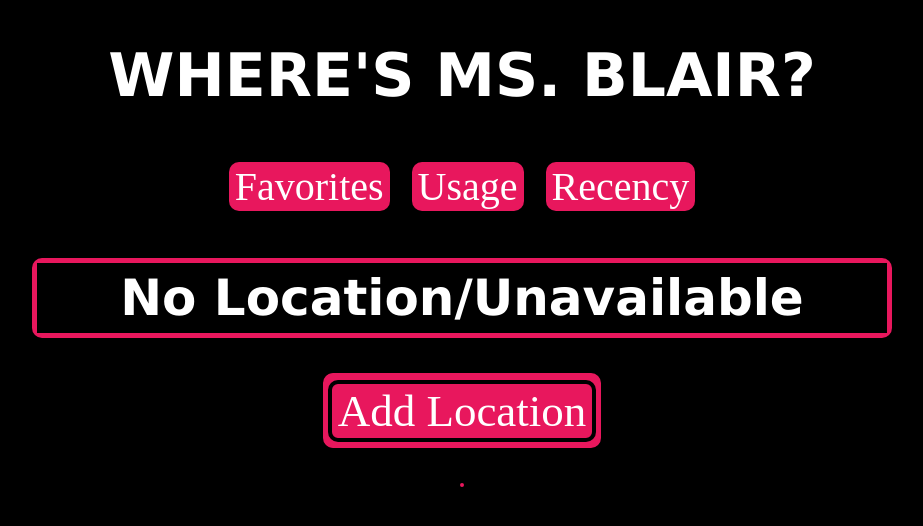
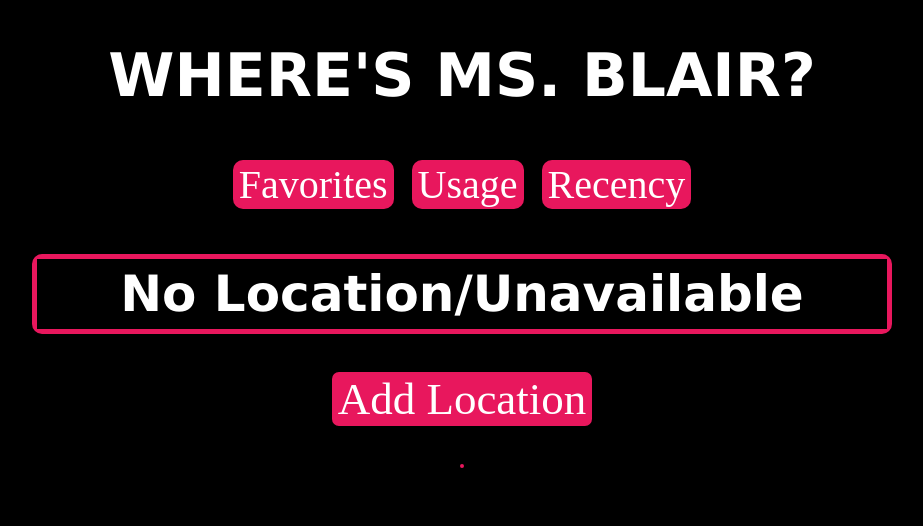
Before and after one commit to talonTech1/talon-tracker, a Flask app: page / in a window 1280 px wide. Shown: the top 526 px of the page, without its empty margins (178-1101 px from the left). Run offline with Flask 3, Linux system fonts and the light colour scheme; the visitor is signed in with stand-in values (Sample User, id 1); data that the repository does not hold is empty.

Commit message:
im going to bed

```diff
--- a/templates/index.html
+++ b/templates/index.html
@@ -4,11 +4,11 @@
 {% endblock %}
 
 {% block body %}
-<div align = "center">
-    <h1>WHERE'S MS. BLAIR?</h1>
+<div align = "center" style="margin:10px;">
+    <h1 align = "center">WHERE'S MS. BLAIR?</h1>
     <table bgcolor = "#000000" style = "border-collapse: separate;border: 0px solid #E8175D;">
         <tr bgcolor = "#000000">
-            <th style = "padding: 10px;">
+            <th style = "padding: 8px;">
                 <form action = "/" method="post">
                     {% if not fav %}
                     <button name = "showFavs" value = "T" style = "background-color: #E8175D">
@@ -21,7 +21,7 @@
                     {% endif %}
                 </form>
             </th>
-            <th style = "padding: 10px;">
+            <th style = "padding: 8px;">
                 <form action = "/" method="post">
                     {% if not use %}
                     <button name = "showUsage" value = "T" style = "background-color: #E8175D">
@@ -34,7 +34,7 @@
                     {% endif %}
                 </form>
             </th>
-            <th style = "padding: 10px;">
+            <th style = "padding: 8px;">
                 <form action = "/" method="post">
                     {% if not recent %}
                     <button name = "showRecents" value = "T" style = "background-color: #E8175D">
@@ -51,7 +51,7 @@
     </table>
     <br>
     {% if current %}
-    <table bgcolor = "#E8175D" style = "border: 3px solid #E8175D">
+    <table bgcolor = "#E8175D" style = "border: 6px solid #E8175D">
         <tr bgcolor = "#000000">
             <td width = "330">
                 <form action = "/" method="post">
@@ -98,17 +98,11 @@
     </table>
     {% endif %}
     <br>
-    <table bgcolor = "#E8175D">
-        <tr>
-            <td>
-               <form action = "/" method="post">
-                <button name = "addLoc" value = True style = "background-color: #E8175D; border: 4px solid black; font-size: 45px">
-                Add Location
-                </button>
-                </form>
-            </td>
-        </tr>
-    </table>
+       <form action = "/" method="post">
+        <button name = "addLoc" value = True style = "background-color: #E8175D; border: 3px solid black; font-size: 45px;;" >
+        Add Location
+        </button>
+        </form>
     <br>
     <table bgcolor = "#E8175D">
         {% for loc in locs %}
```
